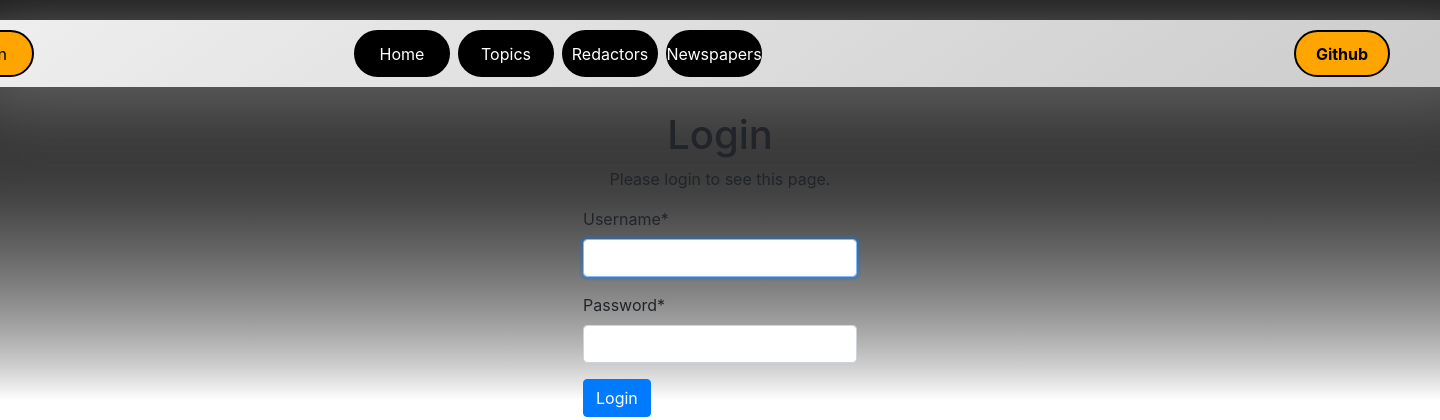
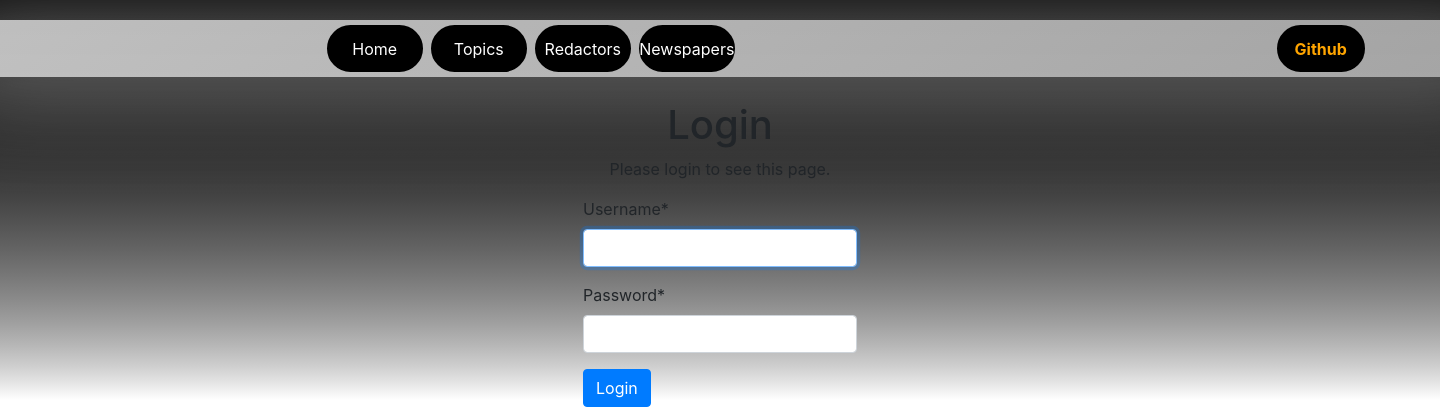
Before and after one commit to DaniilHinzburh/Newspaper-Agency, a Django app: page /accounts/login/?next=/newspapers/1/delete/ in a window 1440 px wide; the page is wider, and only the part inside the window is pictured. Shown: the top 420 px of that part. Run offline with Django 5.2, Linux system fonts and the light colour scheme; some libraries are stand-ins or nearby versions.

Commit message:
style: update sidebar

```diff
--- a/static/css/styles.css
+++ b/static/css/styles.css
@@ -27,9 +27,9 @@ body {
 
 .sidebar_div {
     border-radius: 35px;
-    background: linear-gradient(145deg, #f0f0f0, #cacaca);
+    background: linear-gradient(145deg, rgba(240, 240, 240, 0.8), rgba(202, 202, 202, 0.8));
     box-shadow: 10px 10px 100px #a1a1a1;
-    padding: 10px;
+    padding: 5px;
     display: flex;
     justify-content: left;
 }
@@ -102,7 +102,7 @@ h3rem {
 }
 
 .username {
-    width: 20vh;
+    width: 25vh;
     text-decoration: none;
     background-color: transparent;
     color: rgba(0, 0, 0, 1);
@@ -139,14 +139,10 @@ h3rem {
 }
 
 .button_auth {
-    width: 12vh;
     margin-left: 1vh;
     display: inline-flex;
     align-items: center;
     justify-content: center;
-    border: 2px solid #000;
-    border-radius: 9999px;
-    background-color: orange;
     padding: 0.6rem 1rem;
     text-align: center;
     color: rgba(0, 0, 0, 1);
@@ -157,8 +153,29 @@ h3rem {
 
 .button_auth:hover {
     text-decoration: none;
-    background-color: transparent;
+    color: orange;
+}
+
+.button_git {
+    margin-left: 1vh;
+    display: inline-flex;
+    align-items: center;
+    justify-content: center;
+    padding: 0.6rem 1rem;
+    text-align: center;
+    outline: 0;
+    transition: all .2s ease;
+    text-decoration: none;
+    border: 2px solid #000;
+    border-radius: 9999px;
+    color: orange;
+    background-color: rgba(0, 0, 0, 1);
+}
+
+.button_git:hover {
+    text-decoration: none;
     color: rgba(0, 0, 0, 1);
+    background-color: orange;
 }
 
 .icon {
--- a/templates/includes/sidebar.html
+++ b/templates/includes/sidebar.html
@@ -1,6 +1,6 @@
 {% if user.is_authenticated %}
   <div class="username"><b>User:</b>{{ user.username }}</div>
-  <a href="{% url 'logout' %}?next={{ request.path }}" class="button_for_menu">Logout</a>
+  <a href="{% url 'logout' %}?next={{ request.path }}" class="button_auth">Logout</a>
 {% else %}
   <a href="{% url 'login' %}?next={{ request.path }}" class="button_auth">Login</a>
 {% endif %}
@@ -23,7 +23,7 @@
 </div>
 
 <div class="div_for_row" style="justify-content: right ;width: 20%">
-  <a href="" class="button_auth">
+  <a href="" class="button_git">
     <b>Github</b>
   </a>
 </div>
```
